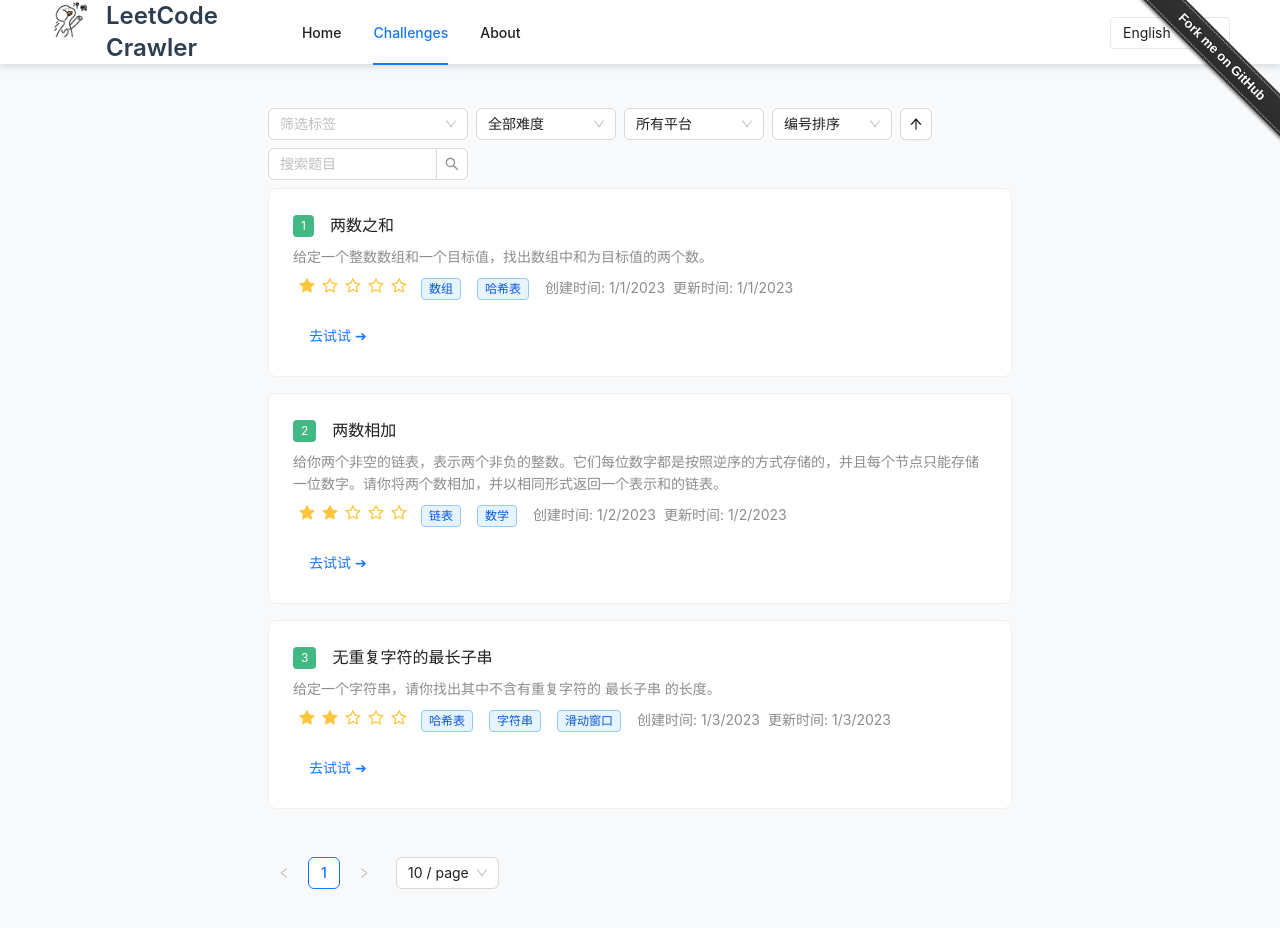
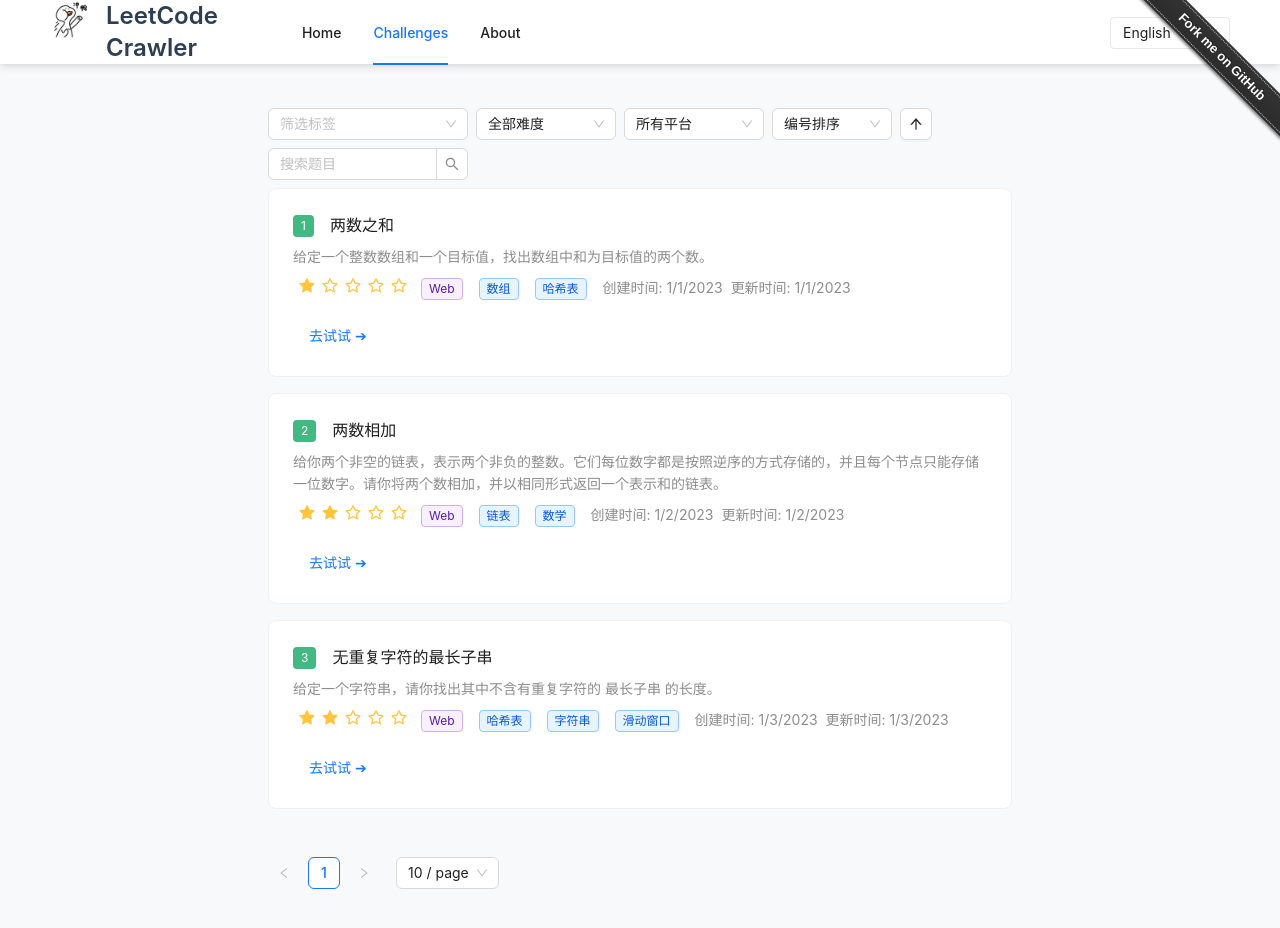
Before and after one commit to JSREP/crawler-leetcode, a React (Vite) app: page /challenges in a window 1280 px wide. Shown: the top 928 px of the page. Built offline with nearby package versions, Linux system fonts and the light colour scheme.

Commit message:
在挑战列表中添加平台显示和点击筛选功能

```diff
--- a/src/components/ChallengeListPage/ChallengeFilters.tsx
+++ b/src/components/ChallengeListPage/ChallengeFilters.tsx
@@ -77,7 +77,7 @@
                 <Tag
                     closable
                     onClose={onRemovePlatform}
-                    style={{ background: '#e6f7ff', borderColor: '#91d5ff' }}
+                    color={selectedPlatform === 'LeetCode' ? 'orange' : 'purple'}
                 >
                     平台: {selectedPlatform}
                 </Tag>
--- a/src/components/ChallengeListPage/ChallengeListItem.tsx
+++ b/src/components/ChallengeListPage/ChallengeListItem.tsx
@@ -30,6 +30,11 @@
      * 点击难度回调
      */
     onDifficultyClick: (difficulty: number) => void;
+
+    /**
+     * 点击平台回调
+     */
+    onPlatformClick?: (platform: string) => void;
 }
 
 /**
@@ -40,7 +45,8 @@
     selectedTags,
     onClick,
     onTagClick,
-    onDifficultyClick
+    onDifficultyClick,
+    onPlatformClick
 }) => {
     return (
         <Card
@@ -63,6 +69,23 @@
                             onDifficultyClick(difficulty);
                         }}
                     />
+
+                    {/* 添加平台标签 */}
+                    {challenge.platform && (
+                        <Tag
+                            color={challenge.platform === 'LeetCode' ? 'orange' : 'purple'}
+                            style={{ cursor: 'pointer' }}
+                            onClick={(e: React.MouseEvent) => {
+                                e.stopPropagation();
+                                if (challenge.platform && onPlatformClick) {
+                                    onPlatformClick(challenge.platform);
+                                }
+                            }}
+                        >
+                            {challenge.platform}
+                        </Tag>
+                    )}
+
                     {challenge.tags.map(tag => (
                         <Tag
                             key={tag}
--- a/src/components/ChallengeListPage/index.tsx
+++ b/src/components/ChallengeListPage/index.tsx
@@ -203,6 +203,7 @@
                                 onClick={() => navigate(`/challenge/${challenge.id}`)}
                                 onTagClick={handleTagClick}
                                 onDifficultyClick={(difficulty) => handleDifficultyClick(String(difficulty))}
+                                onPlatformClick={(platform) => handlePlatformChange(platform)}
                             />
                         </List.Item>
                     )}
```
